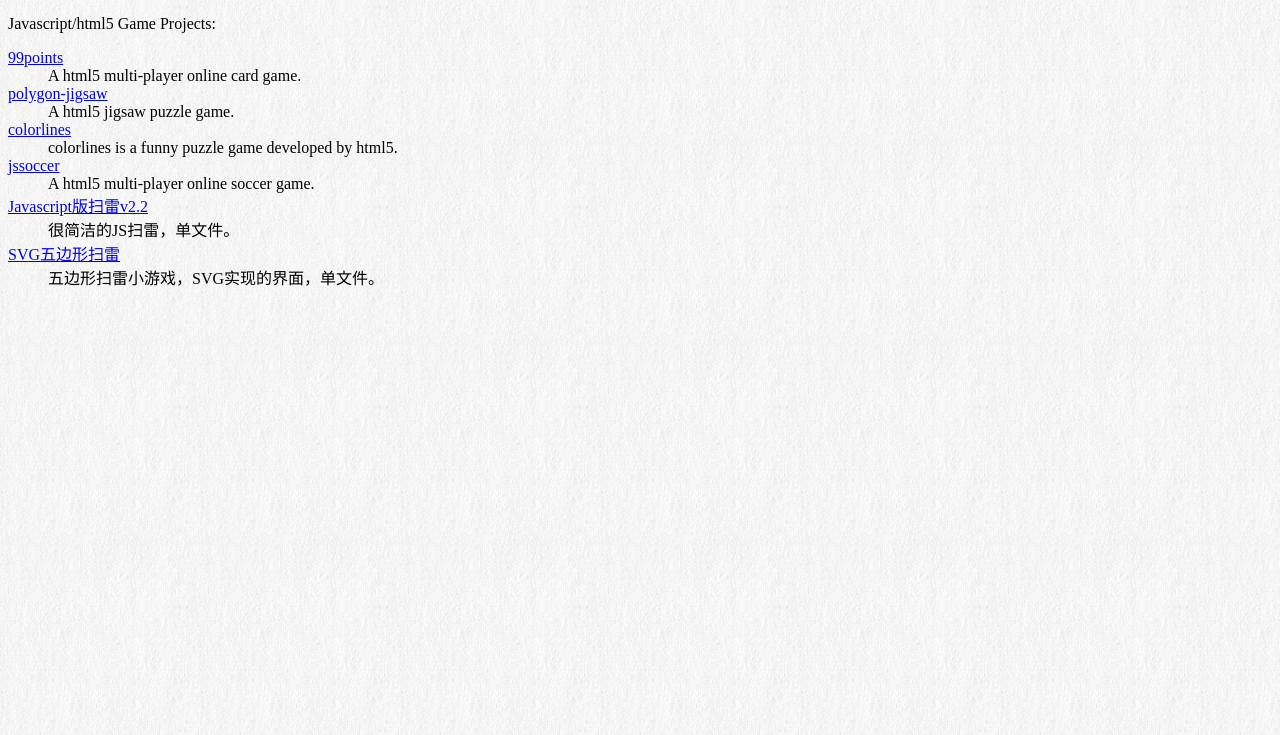
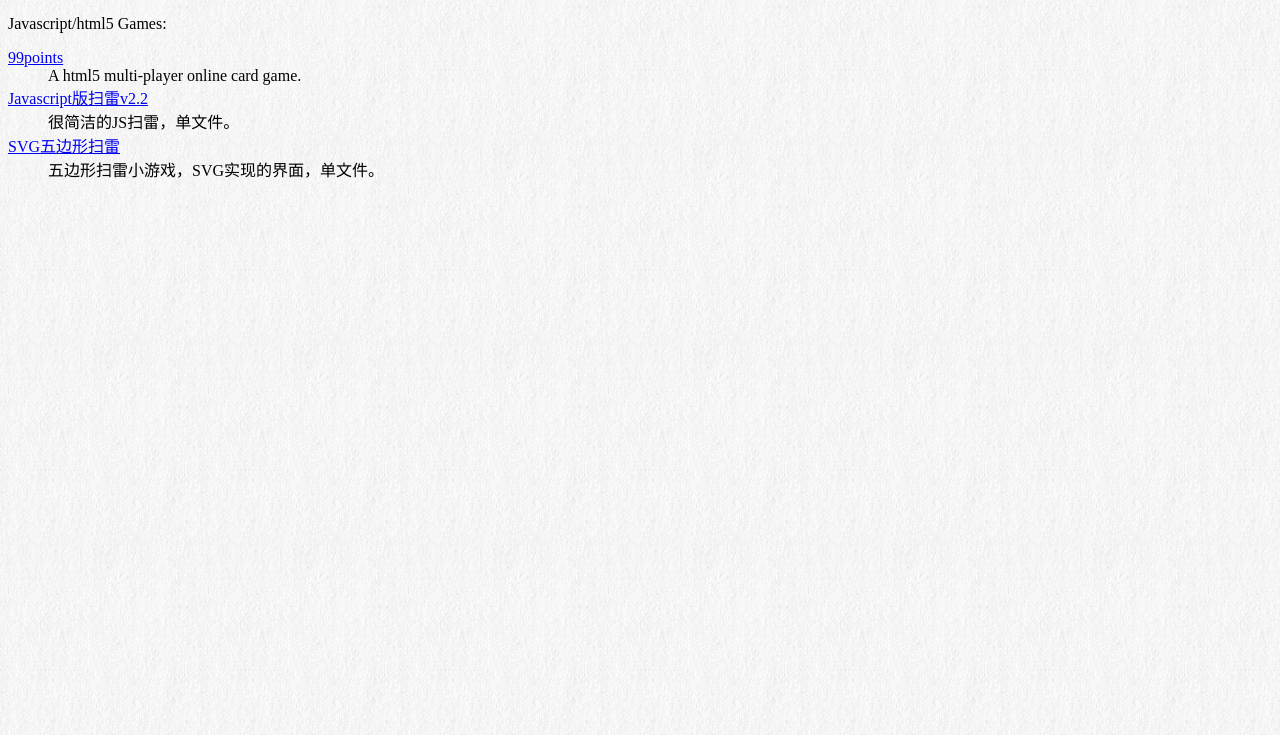
Before and after one commit to cuixiping/cuixiping.github.io, a plain HTML site: page index.html in a window 1280 px wide. Shown: the part 65-800 px from the top of the page. Drawn offline with Linux system fonts and the light colour scheme.

Commit message:
Update index.html

```diff
--- a/index.html
+++ b/index.html
@@ -16,16 +16,10 @@ body {
 <h1>Hello, World!</h1>
 
 
-Javascript/html5 Game Projects:
+Javascript/html5 Games:
 <dl>
 	<dt><a href="https://github.com/cuixiping/99points">99points</a>
 	<dd>A html5 multi-player online card game.
-	<dt><a href="https://github.com/cuixiping/polygon-jigsaw">polygon-jigsaw</a>
-	<dd>A html5 jigsaw puzzle game.
-	<dt><a href="https://github.com/cuixiping/colorlines">colorlines</a>
-	<dd>colorlines is a funny puzzle game developed by html5.
-	<dt><a href="https://github.com/cuixiping/jssoccer">jssoccer</a>
-	<dd>A html5 multi-player online soccer game.
 	<dt><a href="http://cuixiping.github.io/minesweeper-2007.html">Javascript版扫雷v2.2</a>
 	<dd>很简洁的JS扫雷，单文件。
 	<dt><a href="http://cuixiping.github.io/minesweeper-240.svg">SVG五边形扫雷</a>
```
